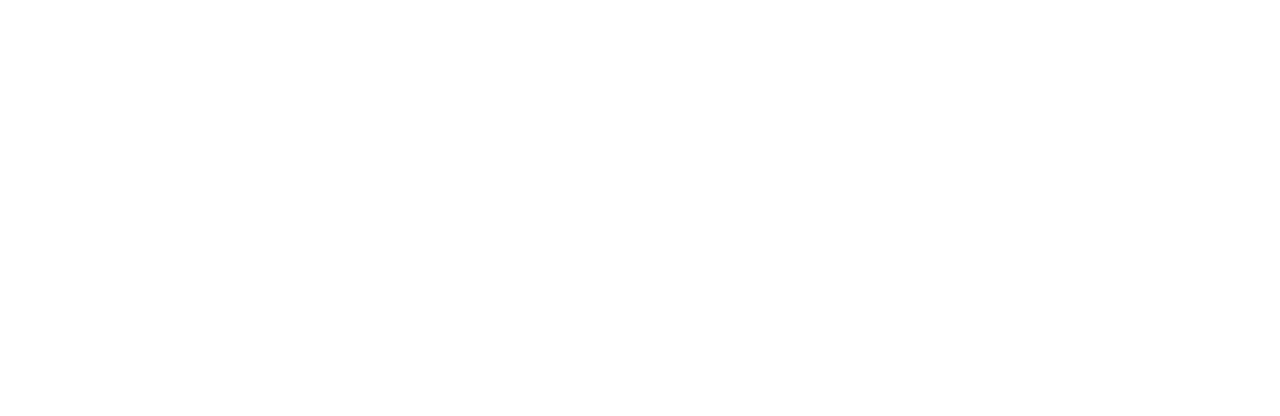
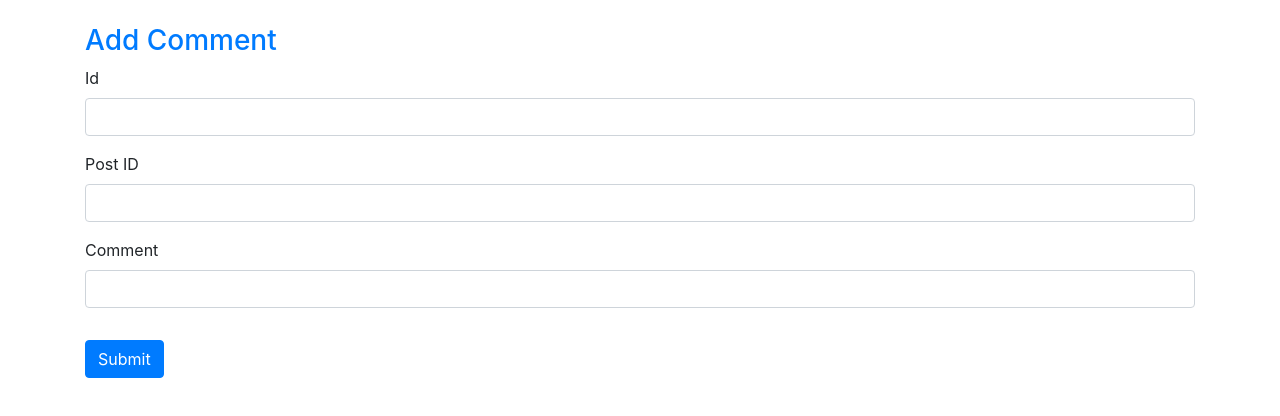
Before and after one commit to dnaveenshankar/frontend, a React (Create React App) app in the folder reactjs/myapp-jsonserver/: page /comment/add in a window 1280 px wide. Before the commit this address had no page. Shown: the top 416 px of the page. Built offline with nearby package versions, Linux system fonts and the light colour scheme.

Commit message:
Add comment management features including fetching, adding, and displaying comments

```diff
--- a/reactjs/myapp-jsonserver/posts.json
+++ b/reactjs/myapp-jsonserver/posts.json
@@ -51,6 +51,11 @@
       "id": "5",
       "text": "another comment about post 4",
       "postId": "4"
+    },
+    {
+      "id": "6",
+      "postId": "1",
+      "text": "New comment to post 1"
     }
   ],
   "profile": {
--- a/reactjs/myapp-jsonserver/src/App.js
+++ b/reactjs/myapp-jsonserver/src/App.js
@@ -6,6 +6,10 @@ import AddProduct from './components/product/AddProduct';
 import FetchAllPosts from './components/posts/FetchAllPost'
 import FetchPost from './components/posts/FetchPost';
 import AddPost from './components/posts/AddPost';
+import AddComment from './components/comments/AddComment';
+import FetchAllComments from './components/comments/FetchAllComments';
+import FetchComment from './components/comments/FetchComment';
+
 
 function App() {
   return (
@@ -20,6 +24,10 @@ function App() {
           <Route path='post/all' element={<FetchAllPosts/>}/>
           <Route path='post/view/:id' element={<FetchPost/>}/>
           <Route path='post/add' element={<AddPost/>}/>
+          {/* Comment Service */}
+          <Route path='comment/all' element={<FetchAllComments/>}/>
+          <Route path='comment/view/:id' element={<FetchComment/>}/>
+          <Route path='comment/add' element={<AddComment/>}/>
         </Routes>
       </BrowserRouter>
     </div>
--- /dev/null
+++ b/reactjs/myapp-jsonserver/src/components/comments/AddComment.js
@@ -0,0 +1,41 @@
+import { Field, Form, Formik } from 'formik';
+import { addComment } from '../service/CommentService';
+
+function AddComment() {
+    return (
+        <div className="container mt-4">
+            <h3 className="text-primary">Add Comment</h3>
+            <Formik
+                initialValues={{
+                    id: '',
+                    postId: '',
+                    text: ''
+                }}
+                onSubmit={(values) => {
+                    addComment(values).then(resp => alert("Comment Saved"));
+                }}
+            >
+                {
+                    (formik) =>
+                        <Form>
+                            <div className="form-group">
+                                <label className="form-label">Id</label>
+                                <Field name="id" type="text" className="form-control" />
+                            </div>
+                            <div className="form-group">
+                                <label className="form-label">Post ID</label>
+                                <Field name="postId" type="text" className="form-control" />
+                            </div>
+                            <div className="form-group">
+                                <label className="form-label">Comment</label>
+                                <Field name="text" type="text" className="form-control" />
+                            </div>
+                            <input type="submit" className="btn btn-primary mt-3" value="Submit" />
+                        </Form>
+                }
+            </Formik>
+        </div>
+    )
+}
+
+export default AddComment;
--- /dev/null
+++ b/reactjs/myapp-jsonserver/src/components/comments/FetchAllComments.js
@@ -0,0 +1,30 @@
+import { useEffect, useState } from "react";
+import { Link } from 'react-router-dom';
+import { fetchAllComments } from "../service/CommentService";
+
+function FetchAllComments() {
+    const [comments, setComments] = useState([]);
+
+    useEffect(() => {
+        fetchAllComments().then(resp => setComments(resp.data));
+    }, []);
+
+    return (
+        <div>
+            <Link to="/comment/add">Add New Comment</Link>
+            <h3>All Comments</h3>
+            <div>
+                {
+                    comments.map(comment => (
+                        <div>
+                            <p>{comment.id} {comment.text}
+                            <Link to={`/comment/view/${comment.id}`}>View</Link></p>
+                        </div>
+                    ))
+                }
+            </div>
+        </div>
+    );
+}
+
+export default FetchAllComments;
--- /dev/null
+++ b/reactjs/myapp-jsonserver/src/components/comments/FetchComment.js
@@ -0,0 +1,30 @@
+import { useEffect, useState } from "react";
+import { useParams } from "react-router-dom";
+import { fetchCommentById } from "../service/CommentService";
+
+function FetchComment() {
+    const [comment, setComment] = useState(null);
+    const { id } = useParams();
+
+    useEffect(() => {
+        fetchCommentById(id).then(resp => setComment(resp.data));
+    }, [id]);
+
+    return (
+        <div>
+            <h3>Comment Details</h3>
+            <div>
+                {comment !== null && (
+                    <div>
+                        <h2>Comment Details</h2>
+                        <p>Id: {comment.id}</p>
+                        <p>Post ID: {comment.postId}</p>
+                        <p>Comment: {comment.text}</p>
+                    </div>
+                )}
+            </div>
+        </div>
+    );
+}
+
+export default FetchComment;
--- a/reactjs/myapp-jsonserver/src/components/posts/FetchAllPost.js
+++ b/reactjs/myapp-jsonserver/src/components/posts/FetchAllPost.js
@@ -17,8 +17,8 @@ function FetchAllPosts() {
                 {
                     posts.map(post => (
                         <div key={post.id}>
-                            <p>{post.id} {post.title} {post.views}</p>
-                            <Link to={`/post/view/${post.id}`}>View</Link>
+                            <p>{post.id} {post.title}
+                            <Link to={`/post/view/${post.id}`}> View</Link></p>
                         </div>
                     ))
                 }
--- /dev/null
+++ b/reactjs/myapp-jsonserver/src/components/service/CommentService.js
@@ -0,0 +1,15 @@
+import axios from 'axios';
+
+const baseUrl = "http://localhost:5001";
+
+export function fetchAllComments() {
+    return axios.get(baseUrl + "/comments");
+}
+
+export function fetchCommentById(id) {
+    return axios.get(baseUrl + "/comments/" + id);
+}
+
+export function addComment(comment) {
+    return axios.post(baseUrl + "/comments/", comment);
+}
```
